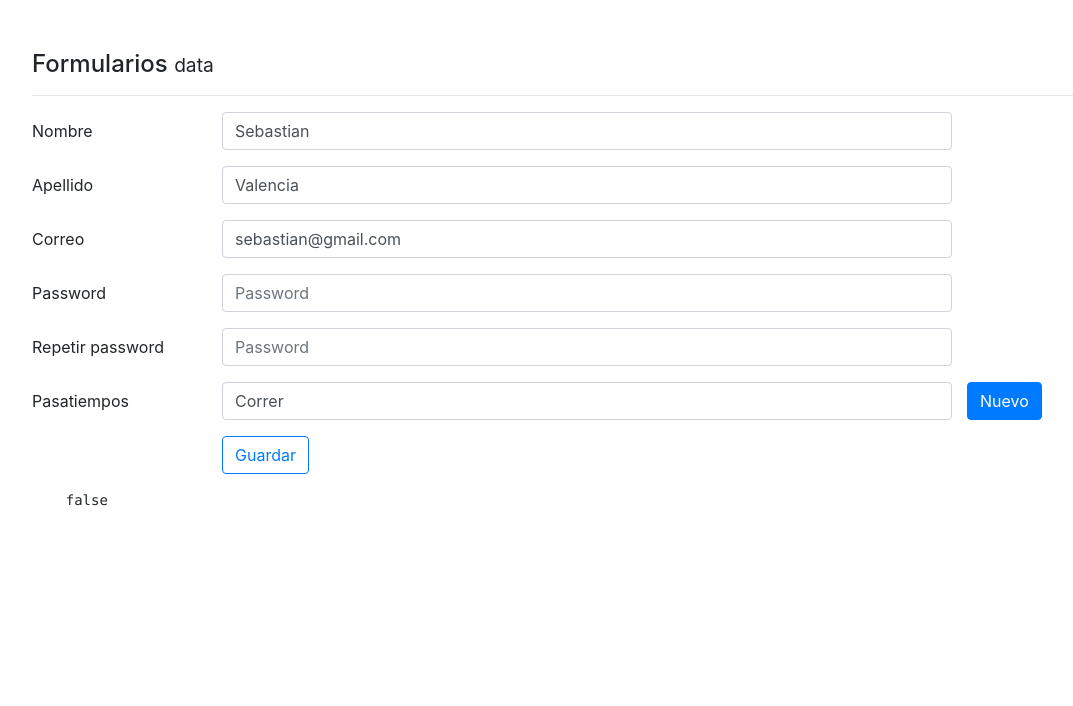
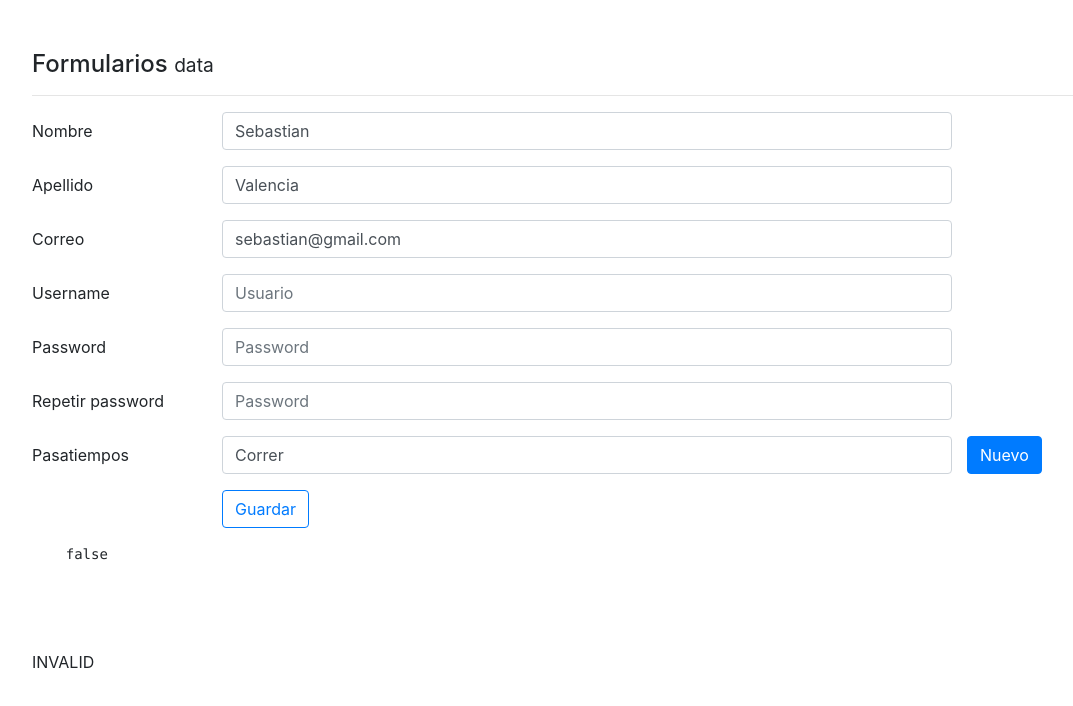
Before and after one commit to sebasvalencia/Angular7Formularios, an Angular app: page / in a window 1280 px wide. Shown: the top 706 px of the page, without its empty margins (53-1126 px from the left). Built offline with nearby package versions, Linux system fonts and the light colour scheme.

Commit message:
Septima app en Angular - Formularios - Creamos validaciones datos asincronos

```diff
--- a/src/app/components/data/data.component.html
+++ b/src/app/components/data/data.component.html
@@ -45,6 +45,14 @@
     <div class="col-md-8">
 
       <input class="form-control" type="email" placeholder="Correo electrónico" formControlName="correo">
+    </div>
+  </div>
+
+  <div class="form-group row">
+    <label class="col-2 col-form-label">Username</label>
+    <div class="col-md-8">
+
+      <input class="form-control" type="text" placeholder="Usuario" formControlName="username">
     </div>
   </div>
 
@@ -101,5 +109,7 @@
   <pre>
     {{forma.valid}}
   </pre>
+  <br><br>
+  {{forma.status}}
 
 </form>
--- a/src/app/components/data/data.component.ts
+++ b/src/app/components/data/data.component.ts
@@ -1,5 +1,6 @@
 import { Component, OnInit } from '@angular/core';
 import { FormGroup, FormControl, Validators, FormArray } from '@angular/forms';
+import { Observable } from 'rxjs/Observable';
 
 
 
@@ -42,6 +43,7 @@
       'correo': new FormControl(this.usuario.correo, [Validators.required, Validators.pattern("[a-z0-9._%+-]+@[a-z0-9.-]+\.[a-z]{2,3}$")
 
       ]),
+      'username': new FormControl('', Validators.required, this.existeUsuario ),
       'password1': new FormControl('', Validators.required),
       'password2': new FormControl()
     });
@@ -83,6 +85,19 @@
     return null;
   }
 
+  existeUsuario(control: FormControl): Promise<any>|Observable<any>{
+      let promesa = new Promise( (resolve, reject) =>{
+        setTimeout(() => {
+          if(control.value == "strider"){
+            resolve({existe:true})
+          }else{
+            resolve(null)
+          }
+        }, 3000);
+      });
+      return promesa;
+  }
+
 
 
   guardarCambios() {
```
